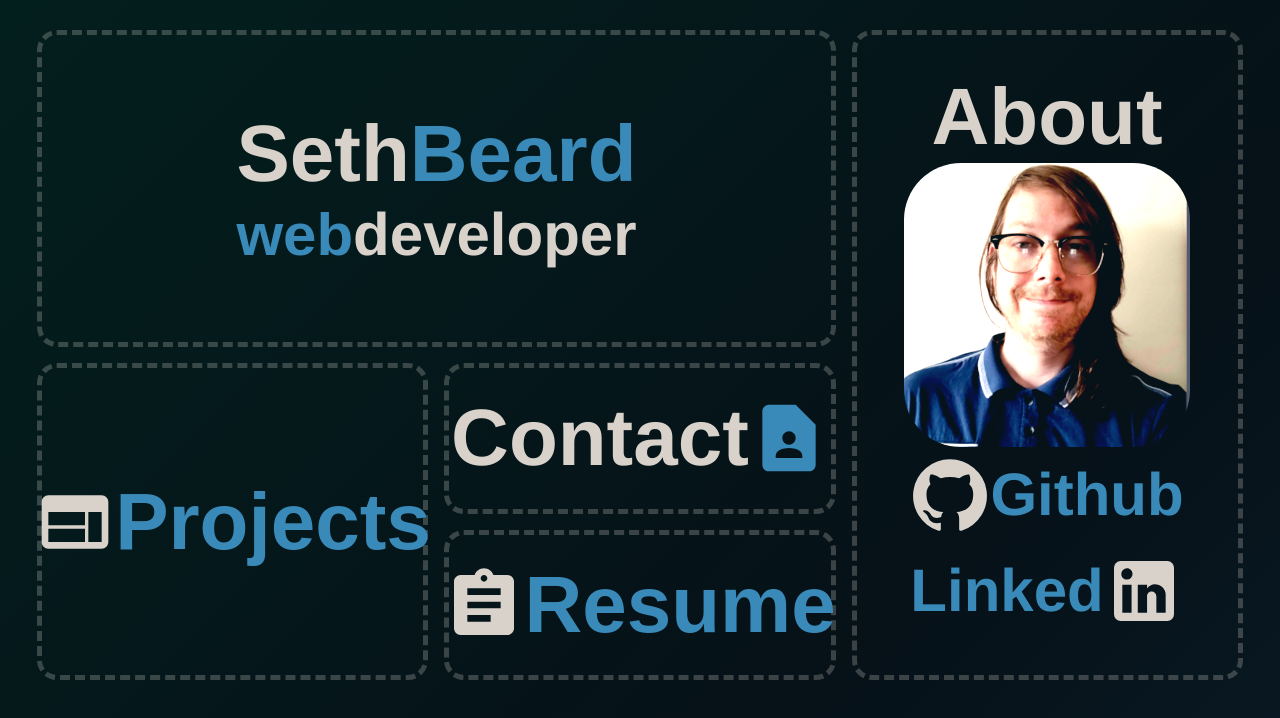
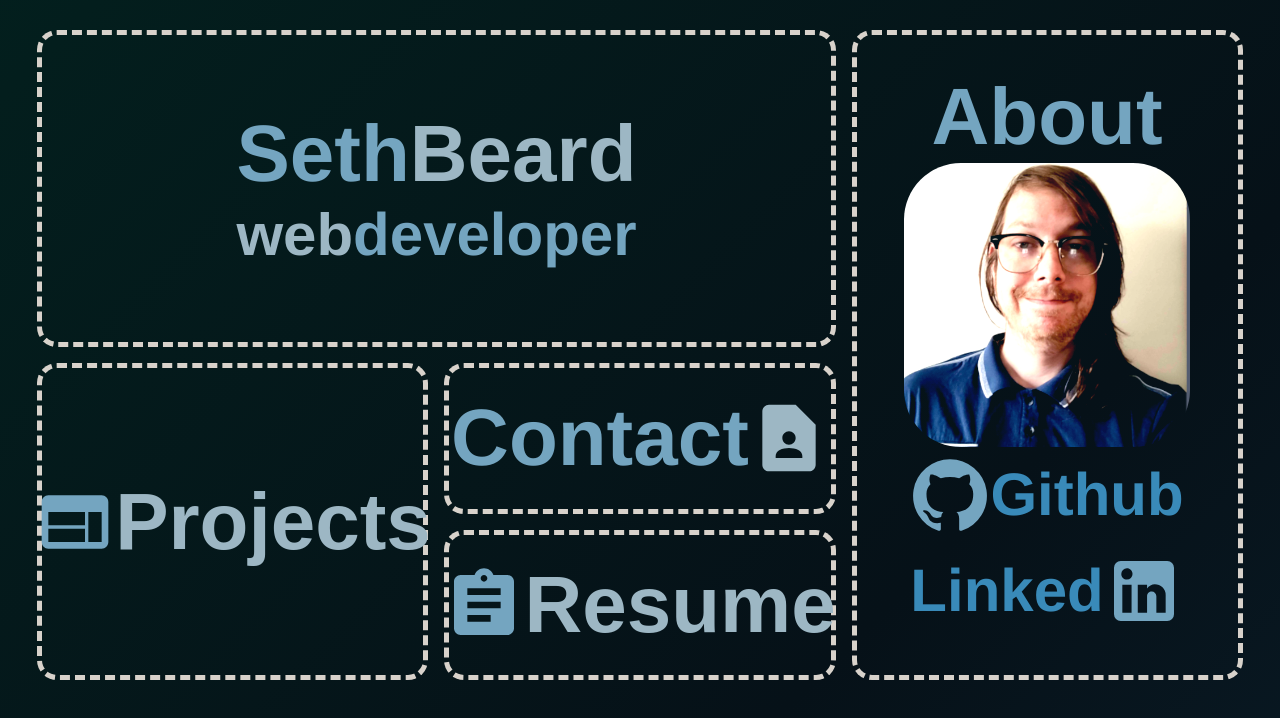
Before and after one commit to sethbeard/sethbeardportfolio, a React (Create React App) app: page / in a window 1280 px wide. Shown: the top 718 px of the page. Built offline with nearby package versions, Linux system fonts and the light colour scheme; no server answers.

Commit message:
trying out a font thing

```diff
--- a/src/Sass/About/About.css
+++ b/src/Sass/About/About.css
@@ -102,8 +102,8 @@ a {
 
 .imageContainer {
   overflow: hidden;
-  width: 150px;
-  height: 150px;
+  width: 100px;
+  height: 100px;
   -ms-grid-column-align: center;
       justify-self: center;
   -ms-flex-item-align: center;
@@ -116,6 +116,8 @@ a {
 @media (min-width: 900px) {
   .imageContainer {
     border-radius: 50%;
+    height: 150px;
+    width: 150px;
   }
 }
 
--- a/src/Sass/Home/Home.css
+++ b/src/Sass/Home/Home.css
@@ -96,7 +96,7 @@
       -ms-flex-pack: center;
           justify-content: center;
   border-radius: 20px;
-  border: 5px dashed #d8d2cb41;
+  border: 5px dashed #d8d2cb;
   display: flex;
   flex-direction: column;
   font-family: Helvetica, sans-serif;
@@ -124,9 +124,82 @@
   }
 }
 
+.name {
+  -webkit-animation: changeFontColor 30s infinite;
+          animation: changeFontColor 30s infinite;
+}
+
+.blueIcon {
+  -webkit-animation: changeFontColorTwo 30s infinite;
+          animation: changeFontColorTwo 30s infinite;
+}
+
+.whiteIcon {
+  -webkit-animation: changeFontColor 30s infinite;
+          animation: changeFontColor 30s infinite;
+}
+
+.links {
+  -webkit-animation: changeFontColorTwo 30s infinite;
+          animation: changeFontColorTwo 30s infinite;
+}
+
+@-webkit-keyframes changeFontColor {
+  0% {
+    color: #d8d2cb;
+  }
+  50% {
+    color: #398ab9;
+  }
+  100% {
+    color: #d8d2cb;
+  }
+}
+
+@keyframes changeFontColor {
+  0% {
+    color: #d8d2cb;
+  }
+  50% {
+    color: #398ab9;
+  }
+  100% {
+    color: #d8d2cb;
+  }
+}
+
+.nameTwo {
+  -webkit-animation: changeFontColorTwo 30s infinite;
+          animation: changeFontColorTwo 30s infinite;
+}
+
+@-webkit-keyframes changeFontColorTwo {
+  0% {
+    color: #398ab9;
+  }
+  50% {
+    color: #d8d2cb;
+  }
+  100% {
+    color: #398ab9;
+  }
+}
+
+@keyframes changeFontColorTwo {
+  0% {
+    color: #398ab9;
+  }
+  50% {
+    color: #d8d2cb;
+  }
+  100% {
+    color: #398ab9;
+  }
+}
+
 .about {
   border-radius: 20px;
-  border: 5px dashed #d8d2cb41;
+  border: 5px dashed #d8d2cb;
   display: -webkit-box;
   display: -ms-flexbox;
   display: flex;
@@ -212,7 +285,7 @@
       -ms-flex-direction: column-reverse !important;
           flex-direction: column-reverse !important;
   border-radius: 20px;
-  border: 5px dashed #d8d2cb41;
+  border: 5px dashed #d8d2cb;
   display: -webkit-box;
   display: -ms-flexbox;
   display: flex;
@@ -255,7 +328,7 @@
   grid-row: 3;
   cursor: pointer;
   border-radius: 20px;
-  border: 5px dashed #d8d2cb41;
+  border: 5px dashed #d8d2cb;
   display: -webkit-box;
   display: -ms-flexbox;
   display: flex;
@@ -302,7 +375,7 @@
       -ms-flex-direction: row-reverse !important;
           flex-direction: row-reverse !important;
   border-radius: 20px;
-  border: 5px dashed #d8d2cb41;
+  border: 5px dashed #d8d2cb;
   display: -webkit-box;
   display: -ms-flexbox;
   display: flex;
--- a/src/Sass/Home/Home.scss
+++ b/src/Sass/Home/Home.scss
@@ -69,7 +69,43 @@
     grid-row: 1 / span 2;
   }
 }
-
+.name {
+  animation: changeFontColor 30s infinite;
+}
+.blueIcon {
+  animation: changeFontColorTwo 30s infinite;
+}
+.whiteIcon {
+  animation: changeFontColor 30s infinite;
+}
+.links {
+  animation: changeFontColorTwo 30s infinite;
+}
+@keyframes changeFontColor {
+  0% {
+    color: $font-color;
+  }
+  50% {
+    color: $link-color;
+  }
+  100% {
+    color: $font-color;
+  }
+}
+.nameTwo {
+  animation: changeFontColorTwo 30s infinite;
+}
+@keyframes changeFontColorTwo {
+  0% {
+    color: $link-color;
+  }
+  50% {
+    color: $font-color;
+  }
+  100% {
+    color: $link-color;
+  }
+}
 //About Section Classes//
 .about {
   @include navBlock;
--- a/src/Sass/Variables.scss
+++ b/src/Sass/Variables.scss
@@ -2,6 +2,7 @@ $background-color: #061118;
 $font-stack: Helvetica, sans-serif;
 $font-color: #d8d2cb;
 $link-color: #398ab9;
+$border-color: #d8d2cb6a;
 $dashed-border: 5px dashed $font-color;
 $titleFontMobile: 30px;
 $subTitleFontMobile: 20px;
```
Also changed, not shown: 2 other files (tests, documents, lock files or other folders).
